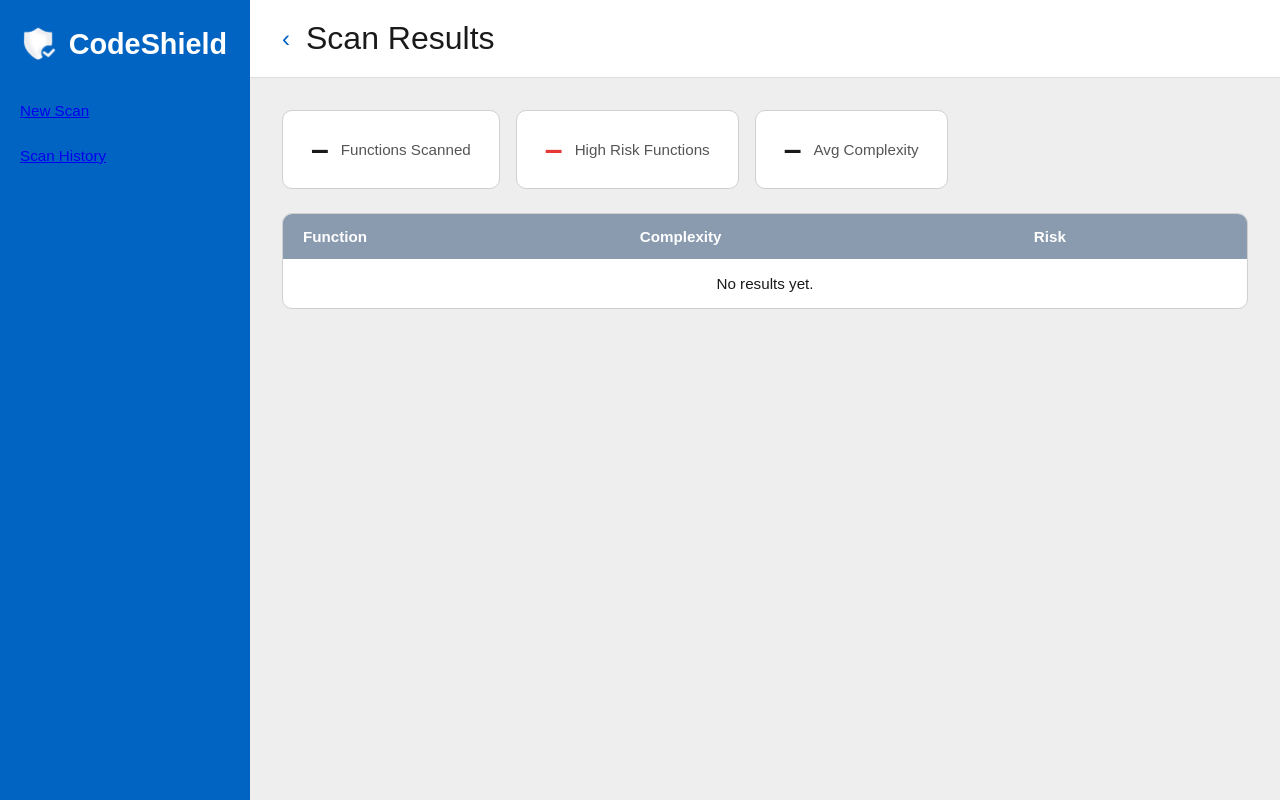
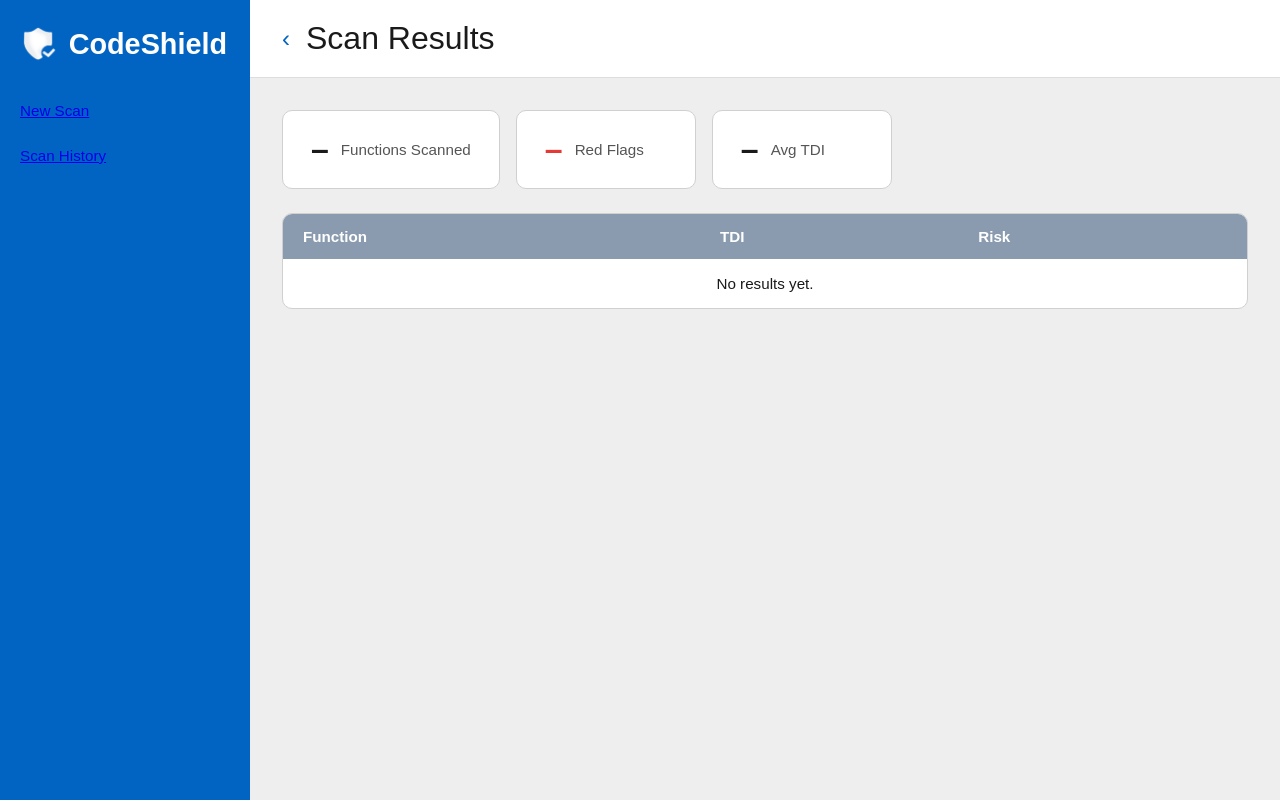
Before and after one commit to badarianof/codeshield, a Flask app: page /scanResult in a window 1280 px wide. Run offline with Flask 3, Linux system fonts and the light colour scheme.

Commit message:
Modified scanResult.html to show whole TDI and not just complexity. Includes red flags now

```diff
--- a/templates/scanResult.html
+++ b/templates/scanResult.html
@@ -1,4 +1,4 @@
-<!DOCTYPE html>
+<!doctype html>
 <html lang="en">
   <head>
     <meta charset="UTF-8" />
@@ -37,29 +37,27 @@
       </div>
 
       <div class="results-content">
-        <!-- Summary cards -->
         <div class="summary-cards">
           <div class="summary-card">
             <span class="big-number" id="totalFunctions">–</span>
             <span class="card-label">Functions Scanned</span>
           </div>
           <div class="summary-card">
-            <span class="big-number red" id="highRiskCount">–</span>
-            <span class="card-label">High Risk Functions</span>
+            <span class="big-number red" id="redFlagCount">–</span>
+            <span class="card-label">Red Flags</span>
           </div>
           <div class="summary-card">
-            <span class="big-number" id="avgComplexity">–</span>
-            <span class="card-label">Avg Complexity</span>
+            <span class="big-number" id="avgTDI">–</span>
+            <span class="card-label">Avg TDI</span>
           </div>
         </div>
 
-        <!-- Results table -->
         <div class="table-container">
           <table class="results-table">
             <thead>
               <tr>
                 <th>Function</th>
-                <th>Complexity</th>
+                <th>TDI</th>
                 <th>Risk</th>
               </tr>
             </thead>
@@ -81,31 +79,23 @@
 
         document.getElementById("pageTitle").textContent = data.filename;
 
-        const functions = data.functions;
+        document.getElementById("totalFunctions").textContent =
+          data.functions.length;
 
-        document.getElementById("totalFunctions").textContent =
-          functions.length;
+        document.getElementById("redFlagCount").textContent =
+          data.red_flag_count;
 
-        const highRisk = functions.filter(
-          (f) => f.risk === "High" || f.risk === "Critical"
-        ).length;
-        document.getElementById("highRiskCount").textContent = highRisk;
-
-        const avg =
-          functions.reduce((sum, f) => sum + f.complexity, 0) /
-          functions.length;
-        document.getElementById("avgComplexity").textContent = avg.toFixed(1);
+        document.getElementById("avgTDI").textContent = data.tdi.toFixed(1);
 
         const tbody = document.getElementById("resultsBody");
         tbody.innerHTML = "";
 
-        for (const fn of functions) {
+        for (const fn of data.functions) {
           const badgeClass =
             {
               Low: "badge-low",
-              Moderate: "badge-moderate",
+              Medium: "badge-medium",
               High: "badge-high",
-              Critical: "badge-critical",
             }[fn.risk] || "badge-low";
 
           const row = document.createElement("tr");
```
